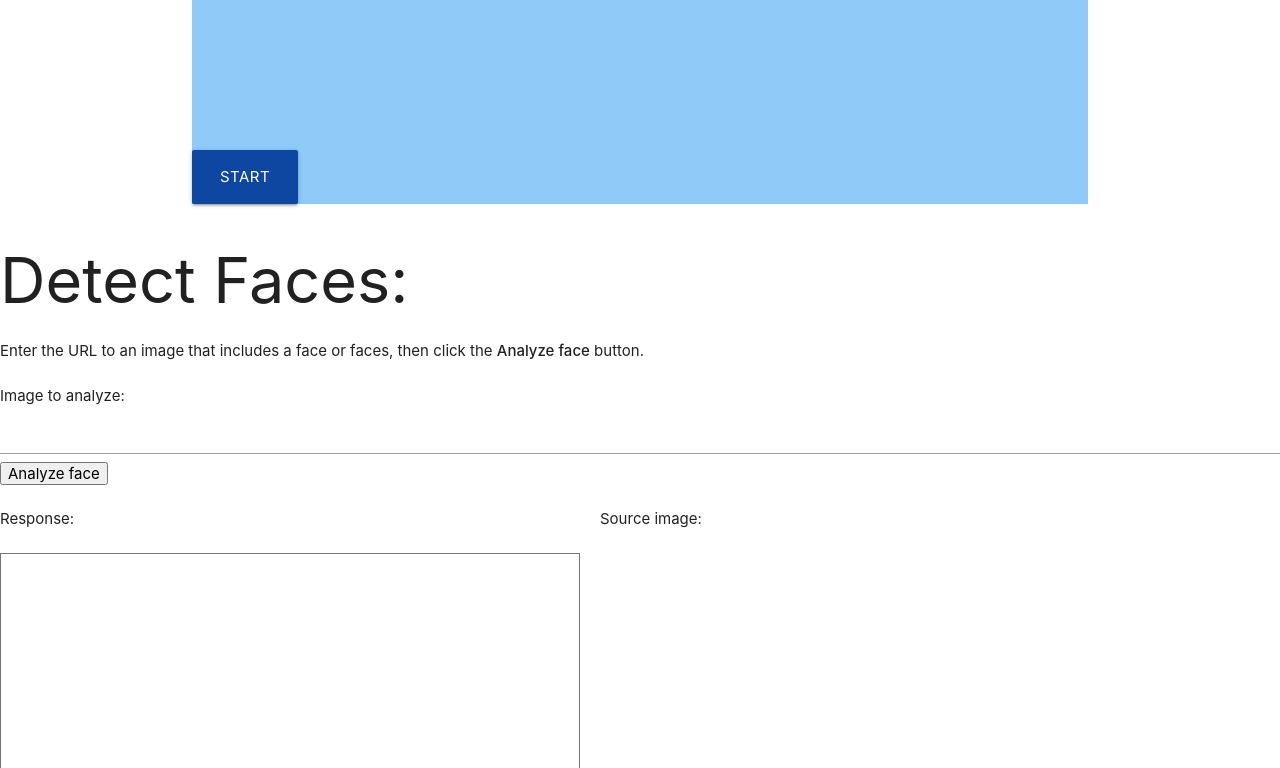
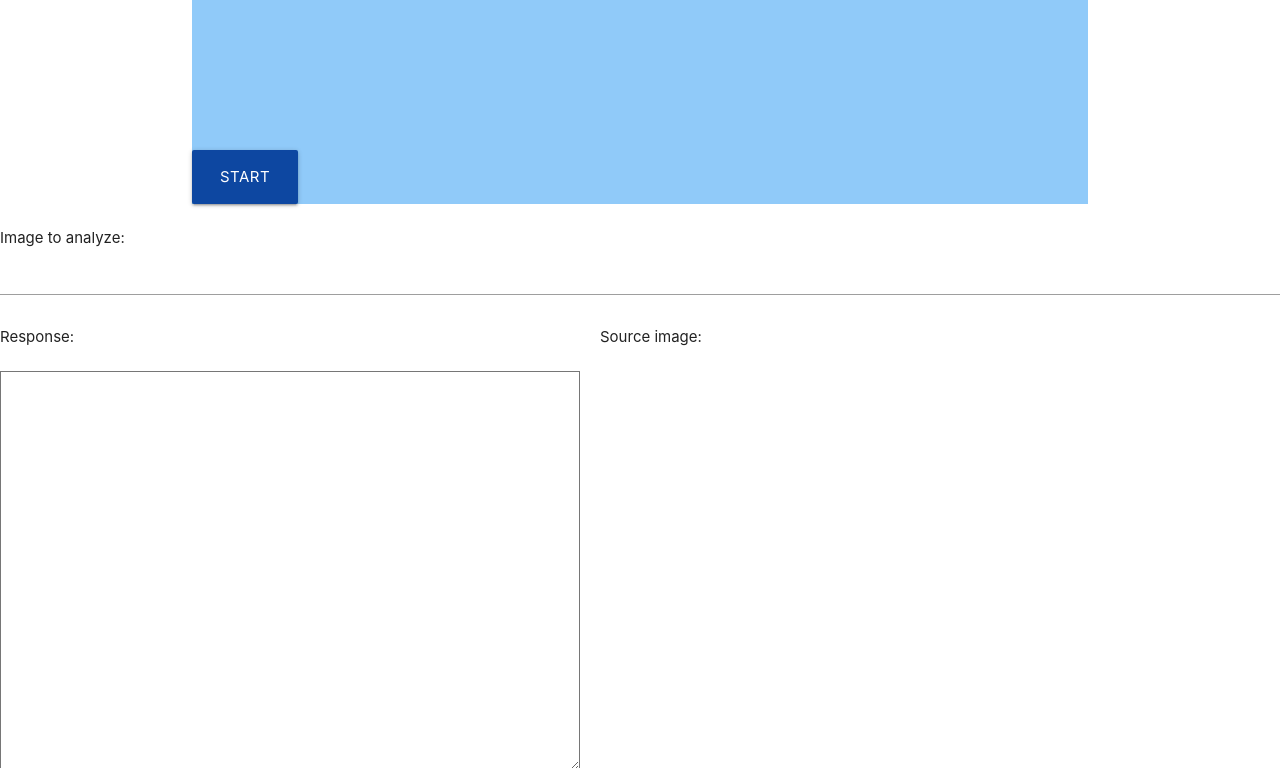
Before and after one commit to Deniks/Mooso-web, a Django app: page /main/ in a window 1280 px wide. Shown: the top 768 px of the page. Run offline with Django 3.2, Linux system fonts and the light colour scheme; some libraries are stand-ins or nearby versions.

Commit message:
bugged final stage

```diff
--- a/main/static/main/css/widget.css
+++ b/main/static/main/css/widget.css
@@ -6,13 +6,15 @@
 }
 
 .music {
+	display: none;
+	/*
     display: grid;
     grid-template-columns: repeat(4, 1fr);
     grid-template-areas:
         "v v v c"
         "v v v c"
         "e e e e"
-    ;
+    ;*/
 }
 .video {
     grid-area: v;
@@ -54,7 +56,6 @@ body {
 
 header,
 section {
-	position: fixed;
 	text-align: center;
 	width: 560px;
 	background-color: #fff;
--- a/main/static/main/js/widget.js
+++ b/main/static/main/js/widget.js
@@ -7,7 +7,11 @@ const CONFIG = {
 
     // Y O U T U B E    A P I
     key: 'AIzaSyB_WOhnBx75TDgd-EmVztrnRprPti84TYQ',
-    playlistId: 'PL7DkqoXVLGXYH3CbzzG2S4gagB3M93zFm',
+    playlistLink: {
+        happy: 'PL7DkqoXVLGXbILlf-zgaEWyRSz0FWrXyY',
+        sad: 'PL7DkqoXVLGXZRoFkpIaFlDL_R0JgxqJsv',
+        neutral: 'PL7DkqoXVLGXZz2BB-hgR8JwEp0jOEFIYX',
+    },
     url: 'https://www.googleapis.com/youtube/v3/playlistItems',
     buildApiRequest: () => ('GET',
                 '/youtube/v3/channels',
@@ -20,7 +24,12 @@ const CONFIG = {
 const video = document.getElementById('video');
 const canvas = document.getElementById('canvas');
 const context = canvas.getContext('2d');
-const URL_EXAMPLE = 'https://cdn.vox-cdn.com/thumbor/VkpZk_WQSQvGe9T7YYOZscGsOwI=/0x86:706x557/1200x800/filters:focal(0x86:706x557)/cdn.vox-cdn.com/assets/738480/stevejobs.png';
+const URL_EXAMPLE = {
+    happy: 'https://cdn.tinybuddha.com/wp-content/uploads/2009/10/Happy1.png',
+    neutral: 'https://cdn.vox-cdn.com/thumbor/VkpZk_WQSQvGe9T7YYOZscGsOwI=/0x86:706x557/1200x800/filters:focal(0x86:706x557)/cdn.vox-cdn.com/assets/738480/stevejobs.png',
+    sadness: 'https://cdn-img.health.com/sites/default/files/styles/large_16_9/public/styles/main/public/gettyimages-471914697.jpg?itok=2RvWMJYg',
+    selfie: canvas.value, // This will work only with running hosting
+};
 const PICTURES_FOR_AI = [];
 const EMOTIONS = ['smiling', 'calm', 'crying'];
 const EMOTION_CONTAINER = document.getElementsByClassName('emotions');
@@ -50,11 +59,10 @@ function snap() {
     canvas.width = video.clientWidth;
     canvas.height = video.clientHeight;
     context.drawImage(video, 0, 0);
-}
 
-const AZURE_IMAGE = canvas.toDataURL();
 
-function processImage() {
+    const AZURE_IMAGE = canvas.toDataURL();
+
     // Replace <Subscription Key> with your valid subscription key.
     var subscriptionKey = CONFIG.azureSubscribtionKey;
 
@@ -76,7 +84,7 @@ function processImage() {
             "emotion"
     };
     // Display the image.
-    var sourceImageUrl = document.getElementById("inputImage").value = URL_EXAMPLE;
+    var sourceImageUrl = document.getElementById("inputImage").value = URL_EXAMPLE.neutral;
     document.querySelector("#sourceImage").src = sourceImageUrl;
 
     // Perform the REST API call.
@@ -101,11 +109,20 @@ function processImage() {
         let domText = JSON.parse(document.getElementById('responseTextArea').value);
         let emotions = domText[0].faceAttributes.emotion;
         console.log(emotions);
-        for (const [key, value] of Object.entries(emotions)) {
-            if (value) {
-                console.log(`${key} - ${value}`);
+        window.Character = '';
+
+        window.EMOTION_LOGGER = () => {
+            for (const [key, value] of Object.entries(emotions)) {
+                const VALUE = Math.round(value);
+                if (VALUE === 1) {
+                    Character = key;
+                    console.log(`${key}`);
+                }
             }
-        }
+        };
+
+
+        EMOTION_LOGGER();
     /*    if ($("#responseTextArea")) {
             let text = document.getElementById('responseTextArea').value
             text = text[0];
@@ -141,7 +158,7 @@ const options = {
     part: 'snippet',
     key: CONFIG.key,
     maxResults: 20,
-    playlistId: CONFIG.playlistId
+    playlistId: window.Character === 'happiness' ? CONFIG.playlistLink.happy : window.Character === 'neutral'  ? CONFIG.playlistLink.neutral : window.Character === 'sadness' ? CONFIG.playlistLink.sad : console.log('none of theese'),
 }
 
 const mainVid = id => {
--- a/main/templates/main/includes/widget.html
+++ b/main/templates/main/includes/widget.html
@@ -15,14 +15,10 @@
     </div>
 </div>
 <div class="emotions">
-    <h1>Detect Faces:</h1>
-    Enter the URL to an image that includes a face or faces, then click the
-    <strong>Analyze face</strong> button.
-    <br>
+
     <br> Image to analyze:
     <input type="text" name="inputImage" id="inputImage" value="" />
 
-    <button onclick="processImage()">Analyze face</button>
     <br>
     <br>
 
@@ -49,7 +45,8 @@
         </header>
 
         <section id="video">
-
+            <!--<iframe width="560" height="315" src="https://www.youtube.com/embed/b8m9zhNAgKs" frameborder="0" allow="autoplay; encrypted-media" allowfullscreen>
+            </iframe>-->
         </section>
 
         <main>
```
